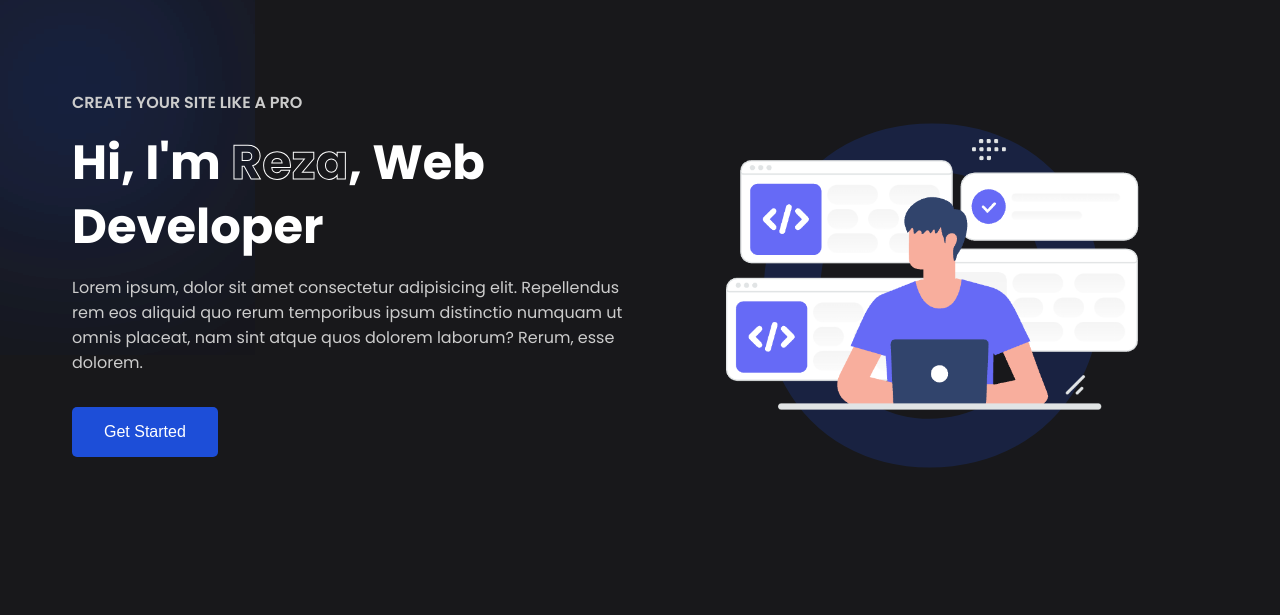
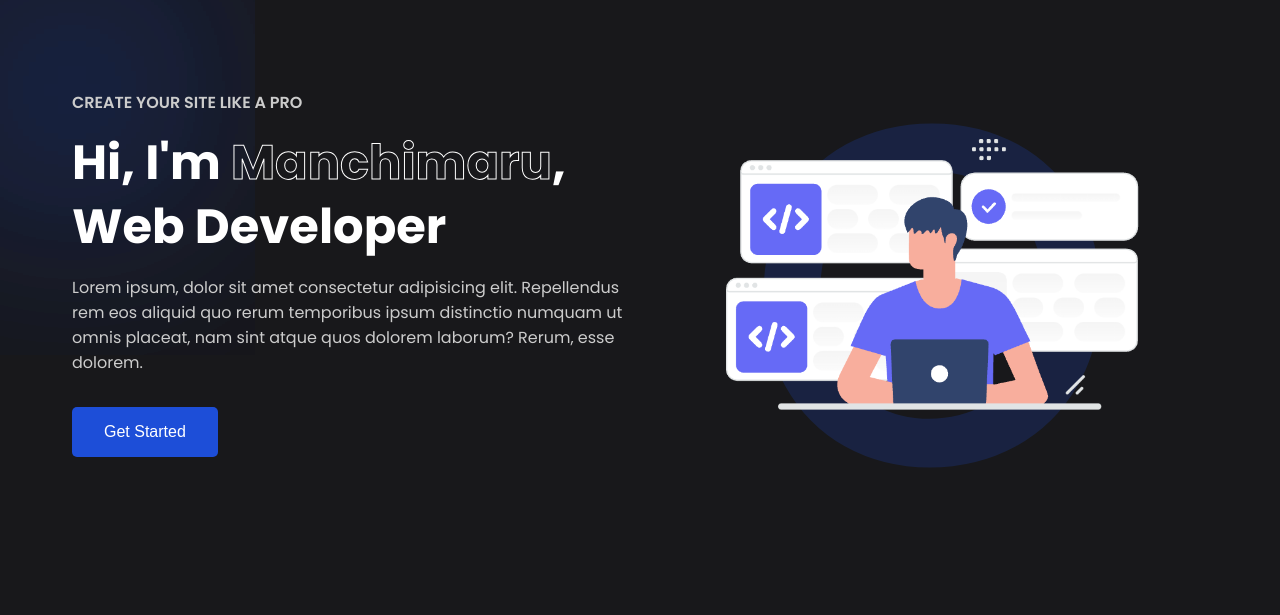
Before and after one commit to Manchimaru/Birthday-girl, a plain HTML site: page index.html in a window 1280 px wide. Shown: the part 154-769 px from the top of the page. Drawn offline with nearby package versions, Linux system fonts and the light colour scheme.

Commit message:
Update index.html

```diff
--- a/index.html
+++ b/index.html
@@ -32,7 +32,7 @@
             <span class="blur"></span>
             <span class="blur"></span>
             <h4>CREATE YOUR SITE LIKE A PRO</h4>
-            <H1>Hi, I'm <span>Reza</span>, Web Developer</H1>
+            <H1>Hi, I'm <span>Manchimaru</span>, Web Developer</H1>
             <p>
                 Lorem ipsum, dolor sit amet consectetur adipisicing elit. Repellendus rem eos aliquid quo rerum
                 temporibus ipsum distinctio numquam ut omnis placeat, nam sint atque quos dolorem laborum? Rerum, esse
```
